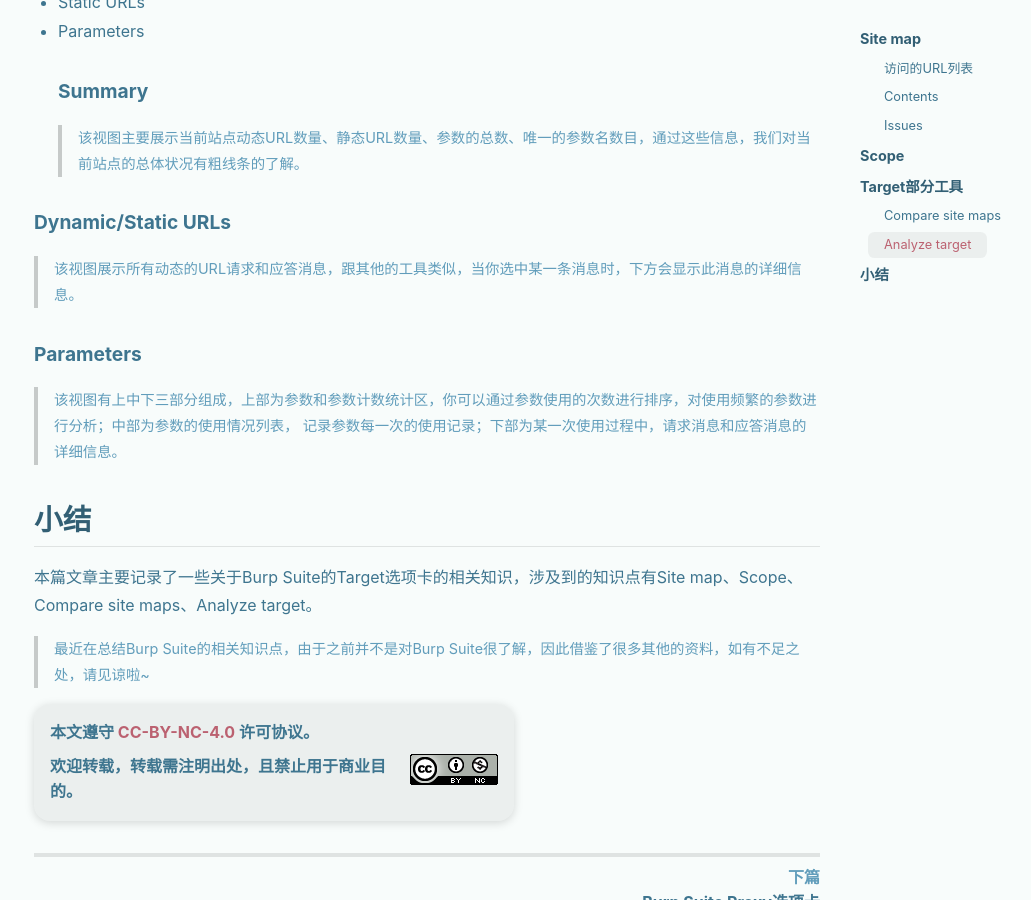
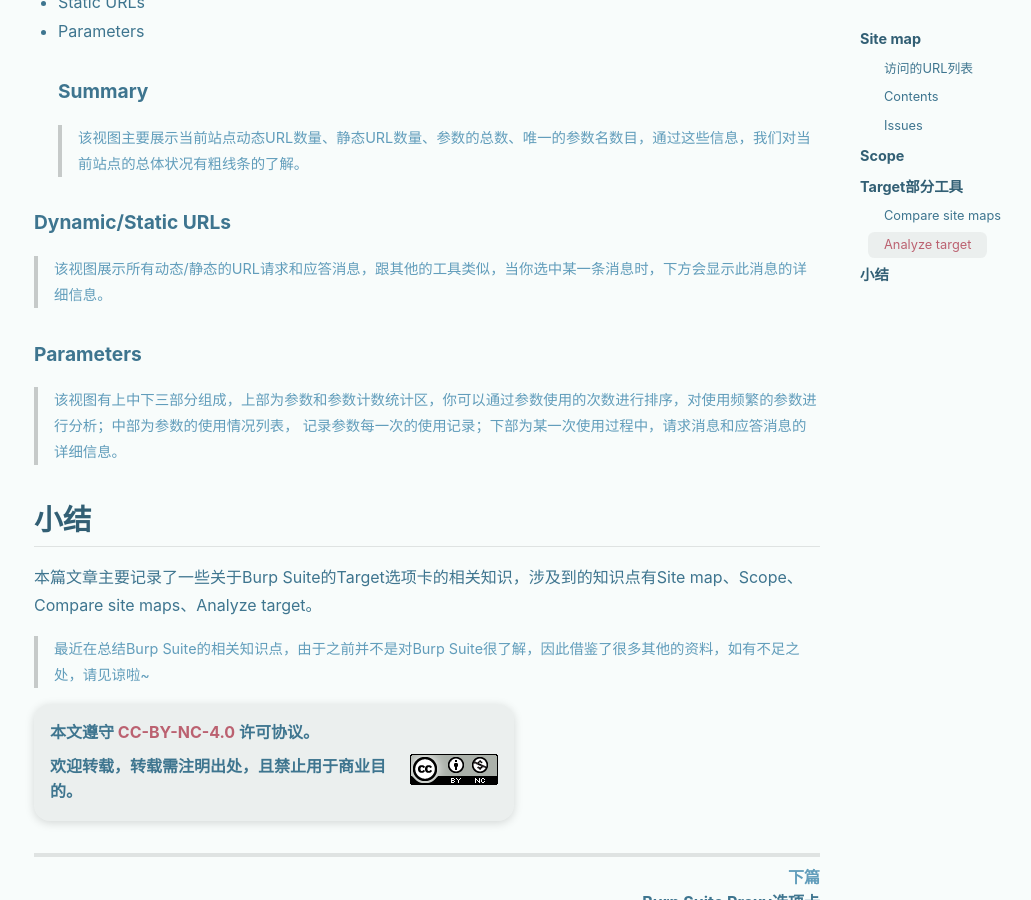
Before and after one commit to xingruidong95/xingruidong95.github.io, a Jekyll site: the page built from _posts/2018-03-27-Burp-Target.md, in a window 1280 px wide and 900 px high, scrolled down 1990 px. Shown: the whole window, without its empty margins (103-1134 px from the left). Built offline with Jekyll 4.4.1, drawn with Linux system fonts in a browser that asks for light colours; nearby versions of some CDN libraries.

Commit message:
Update 2018-03-27-Burp-Target.md

```diff
--- a/_posts/2018-03-27-Burp-Target.md
+++ b/_posts/2018-03-27-Burp-Target.md
@@ -59,7 +59,7 @@ tags: BurpSuite
 >该视图主要展示当前站点动态URL数量、静态URL数量、参数的总数、唯一的参数名数目，通过这些信息，我们对当前站点的总体状况有粗线条的了解。
 
 #### Dynamic/Static URLs
->该视图展示所有动态的URL请求和应答消息，跟其他的工具类似，当你选中某一条消息时，下方会显示此消息的详细信息。
+>该视图展示所有动态/静态的URL请求和应答消息，跟其他的工具类似，当你选中某一条消息时，下方会显示此消息的详细信息。
 
 #### Parameters
 >该视图有上中下三部分组成，上部为参数和参数计数统计区，你可以通过参数使用的次数进行排序，对使用频繁的参数进行分析；中部为参数的使用情况列表，
```
